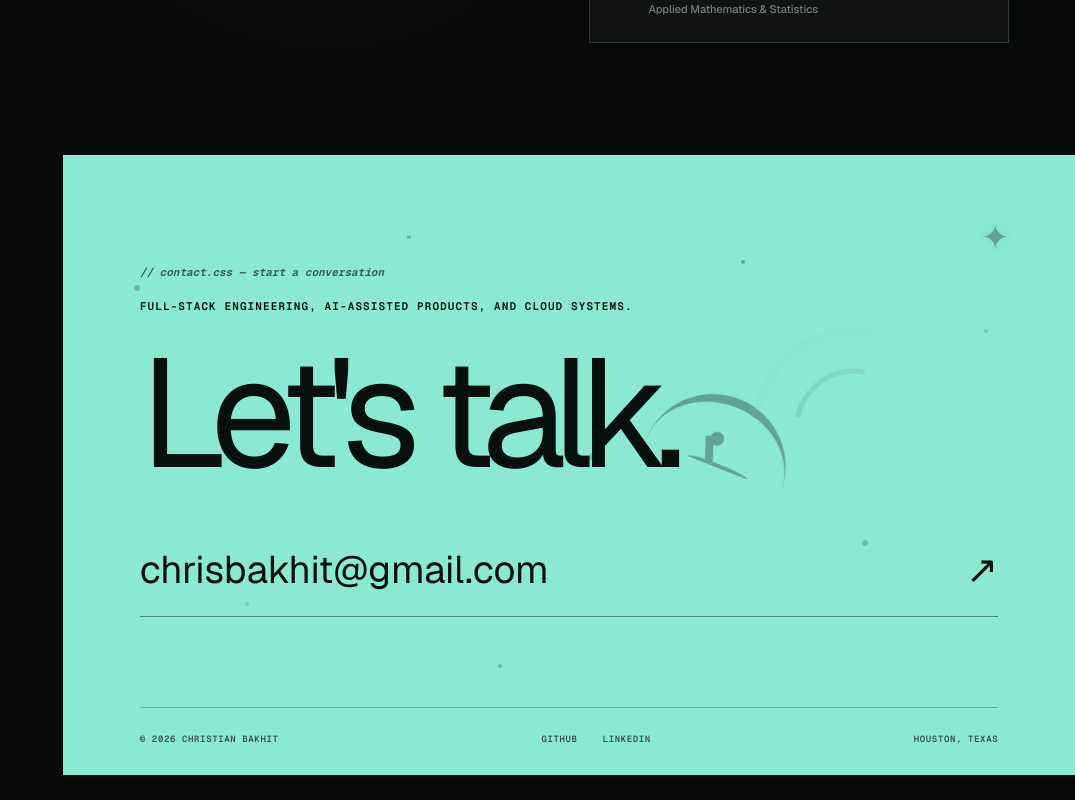
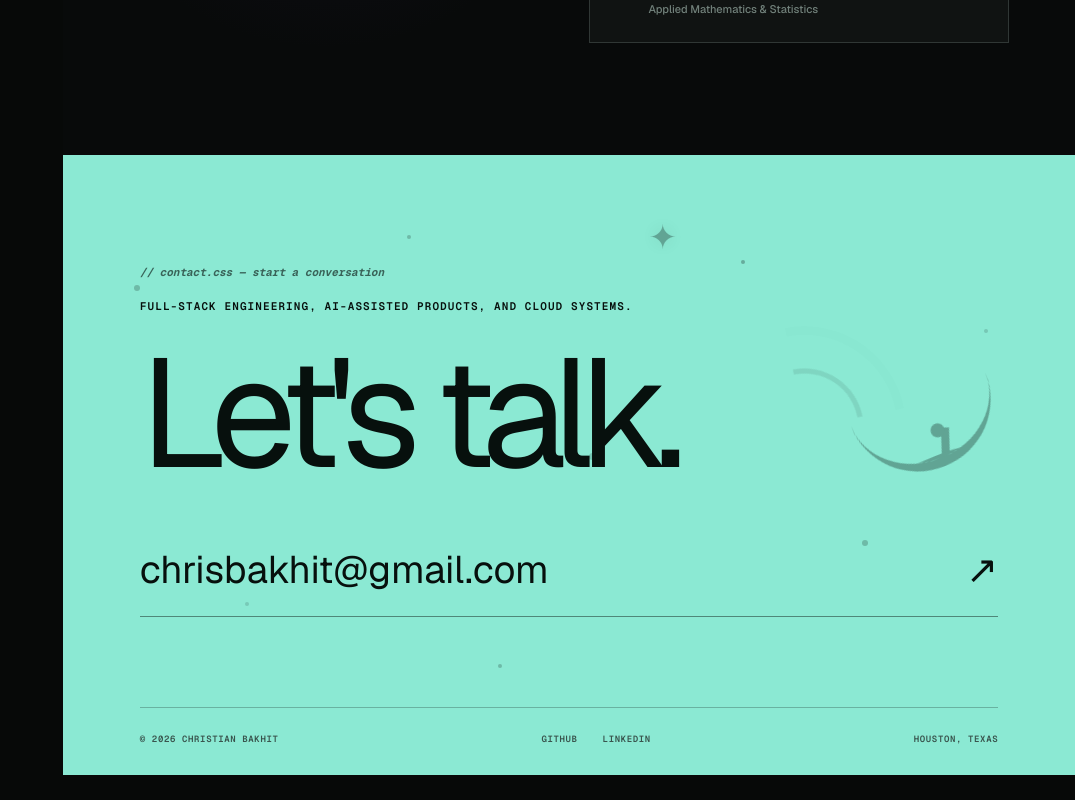
Before and after one commit to ChrisBakhit/christian-portfolio, a Next.js app: page / in a window 1280 px wide. Shown: the part 8652-9452 px from the top of the page, without its empty margins (205-1280 px from the left). Built offline with nearby package versions, Linux system fonts and the light colour scheme.

Commit message:
Mirror contact signal illustration horizontally

```diff
--- a/app/navigation.css
+++ b/app/navigation.css
@@ -119,12 +119,12 @@ main.sidebarOpen { padding-left: 268px; }
 .contactSky { position:absolute; z-index:0; inset:0; pointer-events:none; }
 .contactSky span { position:absolute; width:4px; height:4px; border-radius:50%; background:#07100d; opacity:.22; }
 .contactSky span:nth-child(1){left:7%;top:21%;width:6px;height:6px}.contactSky span:nth-child(2){left:18%;top:72%;opacity:.14}.contactSky span:nth-child(3){left:34%;top:13%}.contactSky span:nth-child(4){left:52%;top:48%;width:7px;height:7px;opacity:.16}.contactSky span:nth-child(5){left:67%;top:17%;opacity:.28}.contactSky span:nth-child(6){left:79%;top:62%;width:6px;height:6px}.contactSky span:nth-child(7){left:91%;top:28%;opacity:.15}.contactSky span:nth-child(8){left:43%;top:82%}
-.contactSignalArt { position:absolute!important; z-index:1!important; right:5%; top:9%; width:390px; height:280px; color:#07100d; pointer-events:none; opacity:.32; }
+.contactSignalArt { position:absolute!important; z-index:1!important; right:5%; top:9%; width:390px; height:280px; color:#07100d; pointer-events:none; opacity:.32; transform:scaleX(-1); }
 .signalStar { position:absolute; right:15px; top:9px; font-size:34px; line-height:1; text-shadow:0 0 18px rgba(7,16,13,.32); animation:signalStarPulse 3.5s ease-in-out infinite; }
 .signalWaves { position:absolute; right:38px; top:42px; width:210px; height:180px; transform:rotate(-34deg); }
 .signalWaves i { position:absolute; left:0; bottom:0; width:70px; height:70px; border:3px solid transparent; border-top-color:#07100d; border-radius:50%; opacity:0; animation:contactBroadcast 3.6s ease-out infinite; }
 .signalWaves i:nth-child(2) { animation-delay:1.2s; }.signalWaves i:nth-child(3) { animation-delay:2.4s; }
-.signalDish { position:absolute; left:20px; bottom:16px; width:145px; height:72px; overflow:hidden; border-top:9px solid #07100d; border-radius:100px 100px 0 0; transform:rotate(20deg); animation:dishFloat 5s ease-in-out infinite; }
+.signalDish { position:absolute; left:20px; bottom:16px; width:145px; height:72px; overflow:hidden; border-bottom:9px solid #07100d; border-radius:0 0 100px 100px; transform:rotate(20deg); animation:dishFloat 5s ease-in-out infinite; }
 .signalDish:before { content:""; position:absolute; left:66px; bottom:-41px; width:8px; height:70px; background:#07100d; transform:rotate(-20deg); }
 .signalDish:after { content:""; position:absolute; left:59px; bottom:20px; width:14px; height:14px; border-radius:50%; background:#07100d; }
 .signalDish i { position:absolute; left:45px; bottom:-3px; width:64px; height:7px; border-radius:50%; background:#07100d; }
@@ -379,7 +379,7 @@ main.sidebarOpen { padding-left: 268px; }
 }
 
 @media(max-width: 540px) {
-  .contactSignalArt { right:-92px; top:19%; width:300px; height:220px; opacity:.16; transform:scale(.82); transform-origin:center; }
+  .contactSignalArt { right:-92px; top:19%; width:300px; height:220px; opacity:.16; transform:scaleX(-1) scale(.82); transform-origin:center; }
   .profileWrap { width:min(100%,370px); }
   main.sidebarOpen { padding-left: 0; }
   .desktopMenus { padding-left: 4px; }
```
